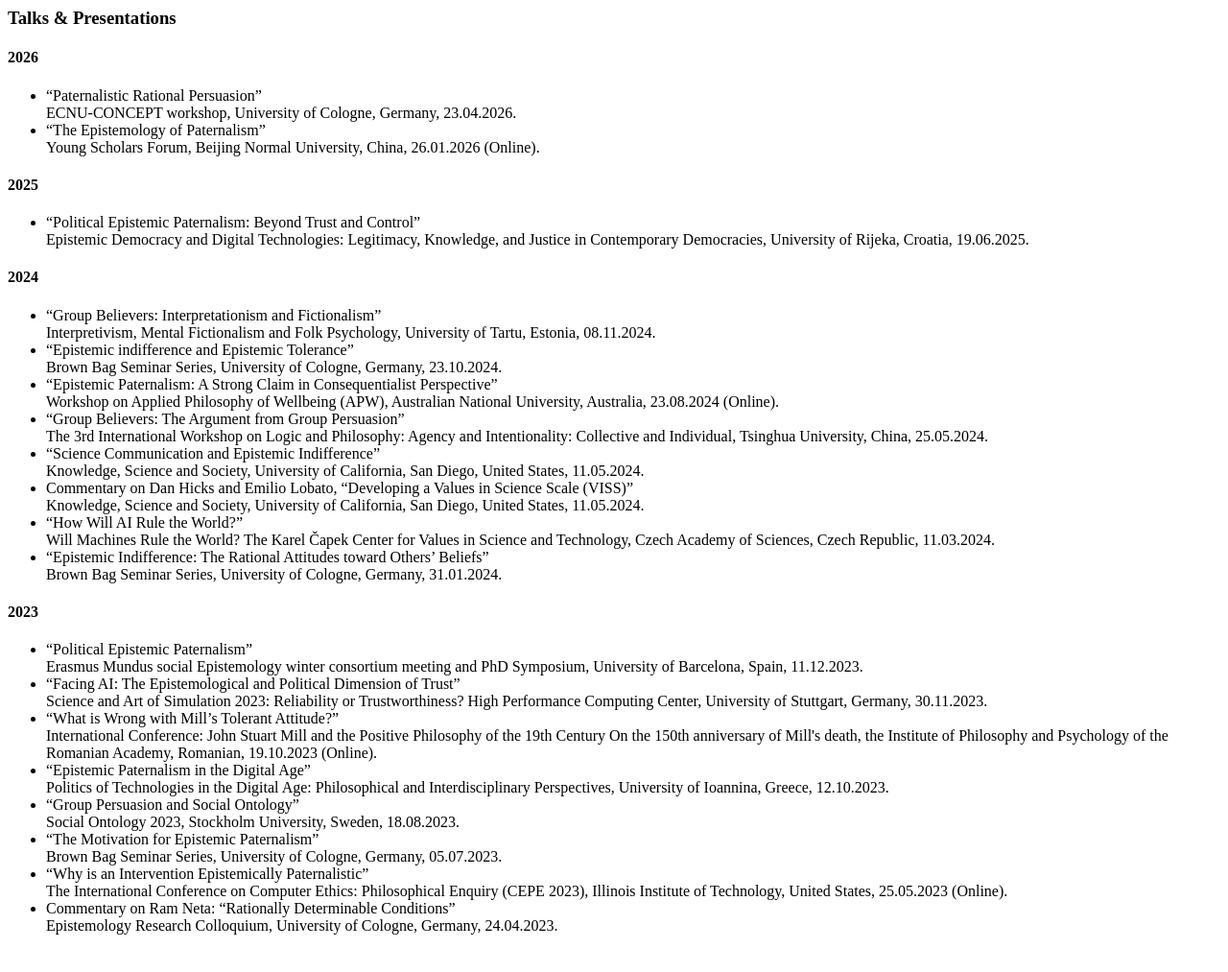
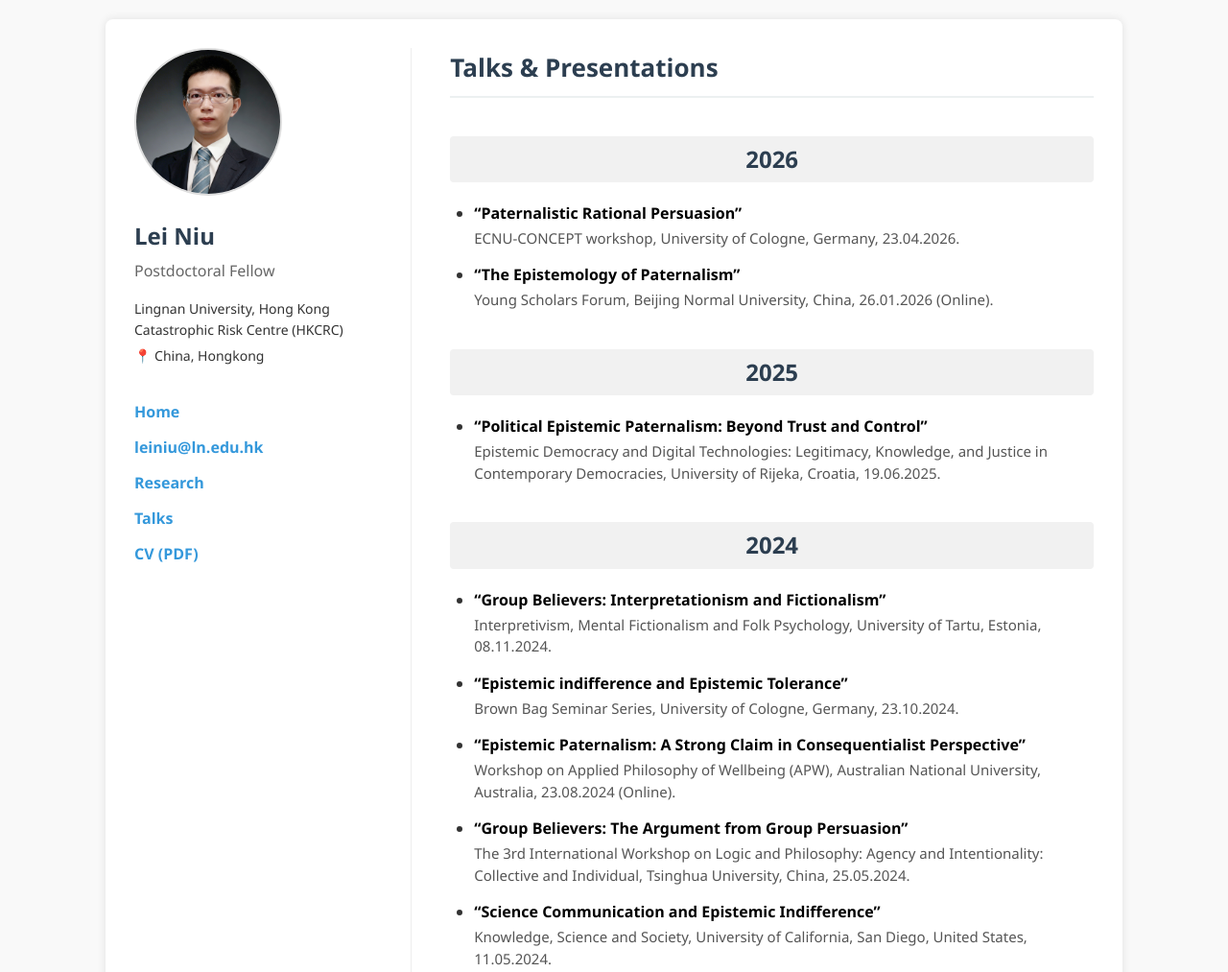
Before and after one commit to leiniuv/leiniuv.github.io, a plain HTML site: page Talk.html in a window 1280 px wide. Shown: the top 1013 px of the page at 96% size. Before the commit the page ends 990 px from the top, so only its background shows below. Drawn offline with Linux system fonts and the light colour scheme.

Commit message:
Create Talks page with layout and styles
Added HTML structure and styles for the Talks page, including a sidebar and content area.

```diff
--- a/Talk.html
+++ b/Talk.html
@@ -1,4 +1,169 @@
-        <div class="main-content">
+<!DOCTYPE html>
+<html lang="en">
+<head>
+    <meta charset="UTF-8">
+    <meta name="viewport" content="width=device-width, initial-scale=1.0">
+    <title>Talks - Lei Niu</title>
+    <style>
+        /* 全局样式 (与主页保持一致) */
+        body {
+            font-family: 'Segoe UI', Roboto, Helvetica, Arial, sans-serif;
+            line-height: 1.6;
+            color: #333;
+            background-color: #f9f9f9;
+            margin: 0;
+            padding: 20px;
+        }
+
+        .container {
+            max-width: 1000px;
+            margin: 0 auto;
+            background: #fff;
+            padding: 30px;
+            box-shadow: 0 0 10px rgba(0,0,0,0.1);
+            display: flex;
+            gap: 40px;
+            border-radius: 8px;
+        }
+
+        /* 左侧边栏样式 */
+        .sidebar {
+            flex: 1;
+            min-width: 250px;
+            text-align: left;
+            border-right: 1px solid #eee;
+            padding-right: 20px;
+        }
+
+        .sidebar img {
+            width: 150px;
+            height: 150px;
+            border-radius: 50%;
+            object-fit: cover;
+            margin-bottom: 15px;
+            border: 2px solid #ddd;
+        }
+
+        .sidebar h1 {
+            font-size: 24px;
+            margin: 0 0 5px 0;
+            color: #2c3e50;
+        }
+        .sidebar h2 {
+            font-size: 16px;
+            color: #666;
+            margin: 0 0 15px 0;
+            font-weight: normal;
+        }
+        .sidebar p {
+            font-size: 14px;
+            margin: 5px 0;
+        }
+
+        .nav-links {
+            margin-top: 30px;
+            line-height: 2;
+        }
+        .nav-links a {
+            text-decoration: none;
+            color: #3498db;
+            font-weight: bold;
+            display: block;
+            margin-bottom: 5px;
+        }
+        .nav-links a:hover {
+            text-decoration: underline;
+        }
+
+        /* 右侧正文区样式 */
+        .content {
+            flex: 2.5;
+        }
+
+        .content h3 {
+            color: #2c3e50;
+            border-bottom: 2px solid #ecf0f1;
+            padding-bottom: 8px;
+            margin-top: 0;
+            font-size: 26px;
+        }
+
+        /* 年份标题：居中、放大 */
+        .content h4 {
+            text-align: center;
+            font-size: 24px;
+            color: #2c3e50;
+            margin: 40px 0 20px 0;
+            background-color: #f1f1f1;
+            padding: 5px;
+            border-radius: 4px;
+        }
+
+        /* Talk列表样式：添加项目符号 */
+        .pub-list {
+            list-style-type: disc;
+            padding-left: 25px;
+            margin-bottom: 30px;
+        }
+
+        .pub-list li {
+            margin-bottom: 15px;
+            line-height: 1.5;
+        }
+
+        .pub-title {
+            font-weight: bold;
+            font-size: 16px;
+            color: #000;
+        }
+
+        .pub-venue {
+            color: #555;
+            font-size: 15px;
+            margin-top: 3px;
+        }
+
+        /* 手机端适配 */
+        @media (max-width: 768px) {
+            .container {
+                flex-direction: column;
+                padding: 20px;
+            }
+            .sidebar {
+                border-right: none;
+                border-bottom: 1px solid #eee;
+                padding-right: 0;
+                padding-bottom: 20px;
+                text-align: center;
+            }
+        }
+    </style>
+</head>
+<body>
+
+    <div class="container">
+
+        <!-- 左侧导航栏 -->
+        <div class="sidebar">
+            <img src="Foto.jpg" alt="Profile Photo">
+
+            <h1>Lei Niu</h1>
+            <h2>Postdoctoral Fellow</h2>
+            <p>Lingnan University, Hong Kong Catastrophic Risk Centre (HKCRC)</p>
+            <p>📍 China, Hongkong</p>
+
+            <div class="nav-links">
+                <a href="index.html">Home</a>
+                <a href="mailto:leiniu@ln.edu.hk">leiniu@ln.edu.hk</a>
+                <a href="research.html">Research</a>
+                <a href="talks.html">Talks</a>
+                <a href="#">CV (PDF)</a>
+            </div>
+        </div>
+
+        <!-- 右侧主要内容区 -->
+        <div class="content">
+
             <h3>Talks & Presentations</h3>
 
             <h4>2026</h4>
@@ -90,4 +255,16 @@
                 <li>
                     <div class="pub-title">Commentary on Ram Neta: “Rationally Determinable Conditions”</div>
                     <div class="pub-venue">Epistemology Research Colloquium, University of Cologne, Germany, 24.04.2023.</div>
-                </
+                </li>
+                <li>
+                    <div class="pub-title">“Two Challenges of Epistemic Paternalism”</div>
+                    <div class="pub-venue">Brown Bag Seminar Series, University of Cologne, Germany, 04.01.2023.</div>
+                </li>
+            </ul>
+
+        </div>
+
+    </div>
+
+</body>
+</html>
```
